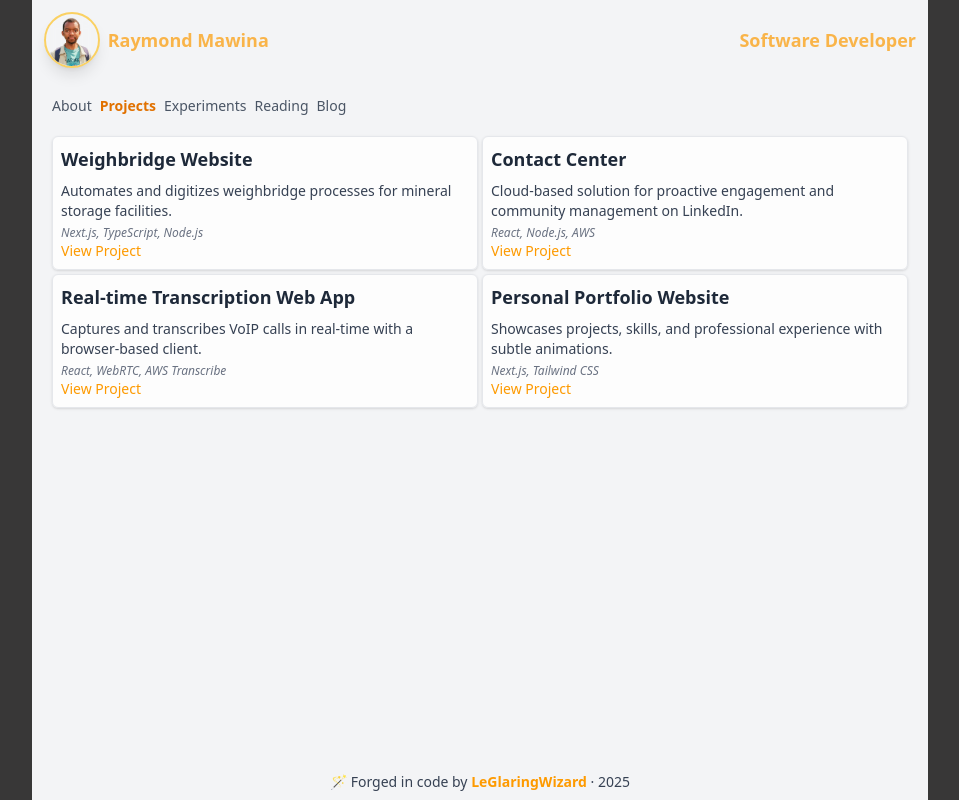
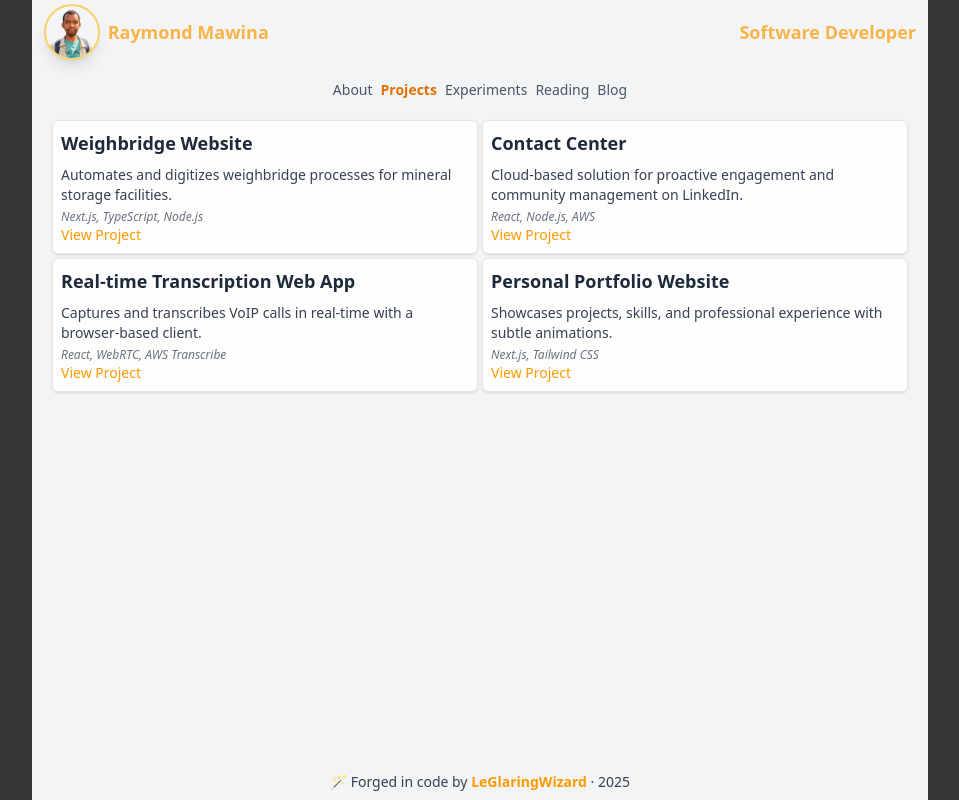
Before and after one commit to mfanaKoPitori/portfolio, a Next.js app: page / in a window 1280 px wide. Shown: the whole page, without its empty margins (160-1119 px from the left). Built offline with nearby package versions, Linux system fonts and the light colour scheme.

Commit message:
fix: center nav and remove extra padding from header

```diff
--- a/pages/components/Header/Presentation.tsx
+++ b/pages/components/Header/Presentation.tsx
@@ -10,7 +10,7 @@ interface HeaderInfoProps {
 const Presentation: React.FC<HeaderInfoProps> = ({ fullname, bio, role}) => {
   return (
     <>
-      <header className="flex justify-between w-full rounded-md gap-2 items-center py-2 px-2">
+      <header className="flex justify-between w-full rounded-md space-x-2 items-center px-2">
         {/* Profile Image */}
         <section className="flex justify-center">
           <section
--- a/pages/components/NavigationTabs/Presentation.tsx
+++ b/pages/components/NavigationTabs/Presentation.tsx
@@ -15,7 +15,7 @@ const Presentation: React.FC<NavigationTabsInfoProps> = ({
   return (
     <>
       <nav className="mb-2">
-        <ul className="flex flex-wrap justify-left sm:justify-left gap-2 w-full py-1 px-2">
+        <ul className="flex flex-wrap justify-center sm:justify-left gap-2 w-full py-1 px-2">
           {buttonList?.map((item) => (
             <li key={item}>
               <button
```
